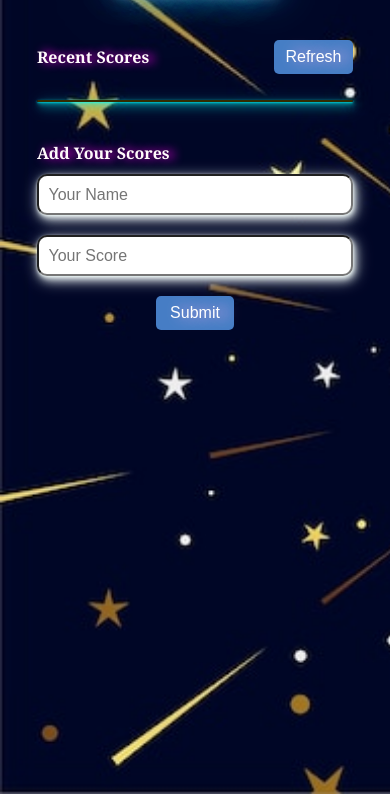
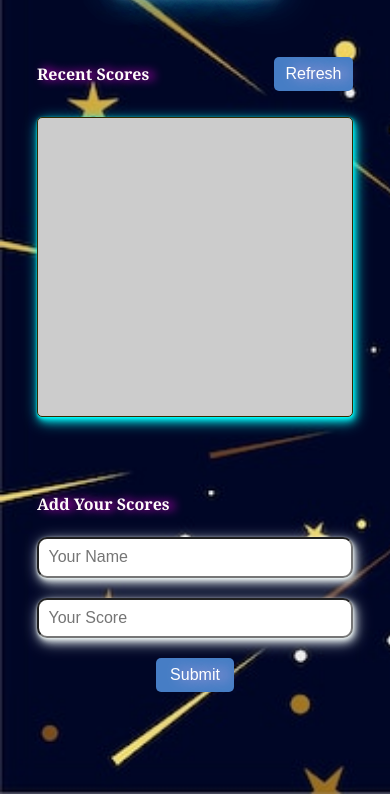
Before and after one commit to RoyJumah/Leaderboard, a website built with webpack: page src/index.html in a window 390 px wide. Shown: the part 50-844 px from the top of the page. Built offline with nearby package versions, Linux system fonts and the light colour scheme; a small style sheet from the web is missing.

Commit message:
fix margin in textbox

```diff
--- a/src/index.html
+++ b/src/index.html
@@ -28,7 +28,7 @@
       </div>
       <div class="container-2">
       <div class="form-wrapper">
-        <h2>Add Your Scores</h2>
+        <h2 class="form_header">Add Your Scores</h2>
 
         <form id="form">
           <div class="inputbox">
--- a/src/modules/leaders.js
+++ b/src/modules/leaders.js
@@ -1,4 +1,4 @@
-const GAME_ID = '5tZeFvL8uot4ml3hfz7h';
+const GAME_ID = 'U5YOfdMswCx5o4EbSzZk';
 
 const postScore = async (newscore) => {
   const scoreResponse = await fetch(
--- a/src/style.css
+++ b/src/style.css
@@ -16,18 +16,20 @@ body {
   background: url('./assets/images/background_image.jpg');
   background-size: cover;
   background-repeat: no-repeat;
+  background-attachment: fixed;
+}
+
+.display-flex,
+.main-wrapper {
+  display: flex;
+  justify-content: space-between;
 }
 
 .display-flex {
-  display: flex;
   align-items: center;
-  justify-content: space-between;
 }
 
 .main-wrapper {
-  display: flex;
-  align-items: center;
-  justify-content: space-between;
   margin: 5% 10%;
   gap: 30px;
 }
@@ -48,9 +50,14 @@ input[type='number']::-webkit-outer-spin-button {
   height: auto;
   border: 1px solid #332b00;
   margin-top: 2.4rem;
-  box-shadow: 0 1px 2px 0 rgba(0, 255, 255, 0.7),
-    1px 2px 4px 0 rgba(0, 255, 255, 0.7), 2px 4px 8px 0 rgba(0, 255, 255, 0.7),
+  box-shadow:
+    0 1px 2px 0 rgba(0, 255, 255, 0.7),
+    1px 2px 4px 0 rgba(0, 255, 255, 0.7),
+    2px 4px 8px 0 rgba(0, 255, 255, 0.7),
     2px 4px 16px 0 rgba(0, 255, 255, 0.7);
+  min-height: 400px;
+  background-color: #ccc;
+  overflow-y: scroll;
 }
 
 .unordered-list {
@@ -67,8 +74,12 @@ input[type='number']::-webkit-outer-spin-button {
   margin: 5px;
 }
 
+.form_header {
+  margin-bottom: 55px;
+}
+
 .recent-score,
-h2 {
+.form_header {
   color: rgb(255, 251, 251);
   font-size: 2.4rem;
   text-shadow: rgb(243, 0, 231) 5px 0 10px;
@@ -92,8 +103,14 @@ h2 {
 .leader-rank {
   color: rgb(169, 83, 240);
   filter: brightness(110%);
-  text-shadow: 0 0 5px rgb(255, 255, 255), 0 0 10px #fff, 0 0 15px #fff,
-    0 0 20px #4eadec, 0 0 35px #4eadec, 0 0 40px #4eadec, 0 0 50px #4eadec,
+  text-shadow:
+    0 0 5px rgb(255, 255, 255),
+    0 0 10px #fff,
+    0 0 15px #fff,
+    0 0 20px #4eadec,
+    0 0 35px #4eadec,
+    0 0 40px #4eadec,
+    0 0 50px #4eadec,
     0 0 75px #4eadec;
   animation: pink 1.5s ease-in-out infinite alternate;
   margin: 5%;
@@ -106,7 +123,8 @@ input {
   padding: 3%;
   border-radius: 10px;
   font-size: 2rem;
-  box-shadow: 0 1px 2px 0 rgba(235, 243, 243, 0.7),
+  box-shadow:
+    0 1px 2px 0 rgba(235, 243, 243, 0.7),
     1px 2px 4px 0 rgba(235, 243, 243, 0.7),
     2px 4px 8px 0 rgba(235, 243, 243, 0.7),
     2px 4px 16px 0 rgba(235, 243, 243, 0.7);
@@ -177,6 +195,15 @@ button {
 
   #addBtn {
     align-self: center;
+    margin-bottom: 15px;
+  }
+
+  .form_header {
+    margin-bottom: 25px;
+  }
+
+  .text-box {
+    min-height: 300px;
   }
 
   .main-wrapper {
@@ -186,14 +213,15 @@ button {
   }
 
   .recent-score,
-  h2,
+  .form_header,
   input::placeholder {
     font-size: 2rem;
   }
 
   .container-1,
   .container-2 {
-    width: 90%;
+    width: auto;
+    padding: 5%;
   }
 
   .player-info {
```
Also changed, not shown: README.md, 1 other file.
